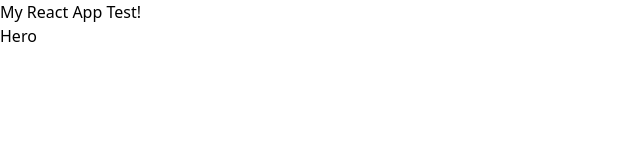
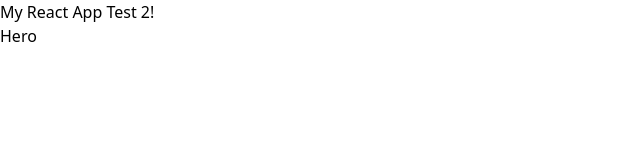
Before and after one commit to lohithpuvvala/Nike_Website_Clone_TailWindCSS, a React (Vite) app: page / in a window 1280 px wide. Shown: the top 160 px of the page, without its empty margins (0-640 px from the left). Built offline with nearby package versions, Linux system fonts and the light colour scheme; a web font is replaced by a local one.

Commit message:
caution commit

```diff
--- a/src/App.jsx
+++ b/src/App.jsx
@@ -10,7 +10,7 @@ import {Hero,
 const App = () => {
     return (
         <main className='relative'>
-            <h1>My React App Test!</h1>
+            <h1>My React App Test 2!</h1>
             {/* <Nav/> */}
             <section className='xl:padding-1 wide:padding-r padding-b'>
                 <Hero />
```
